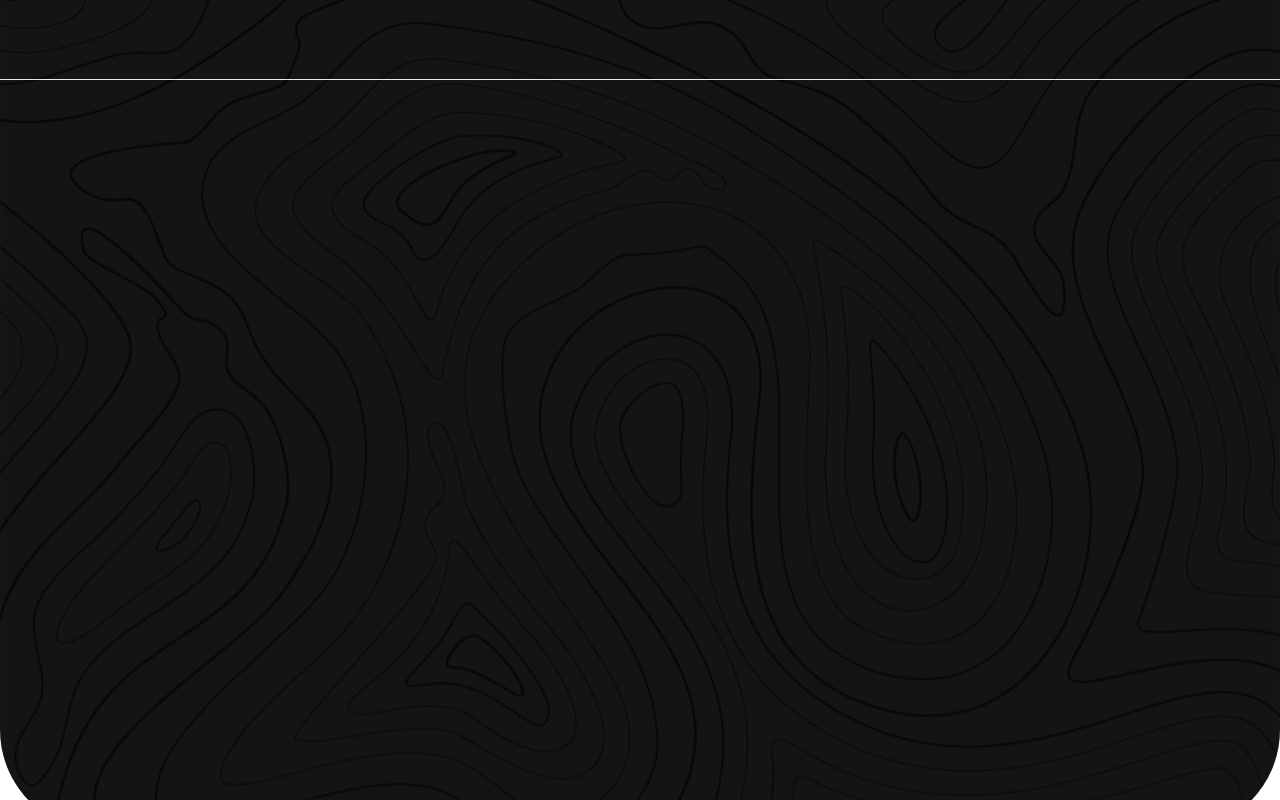
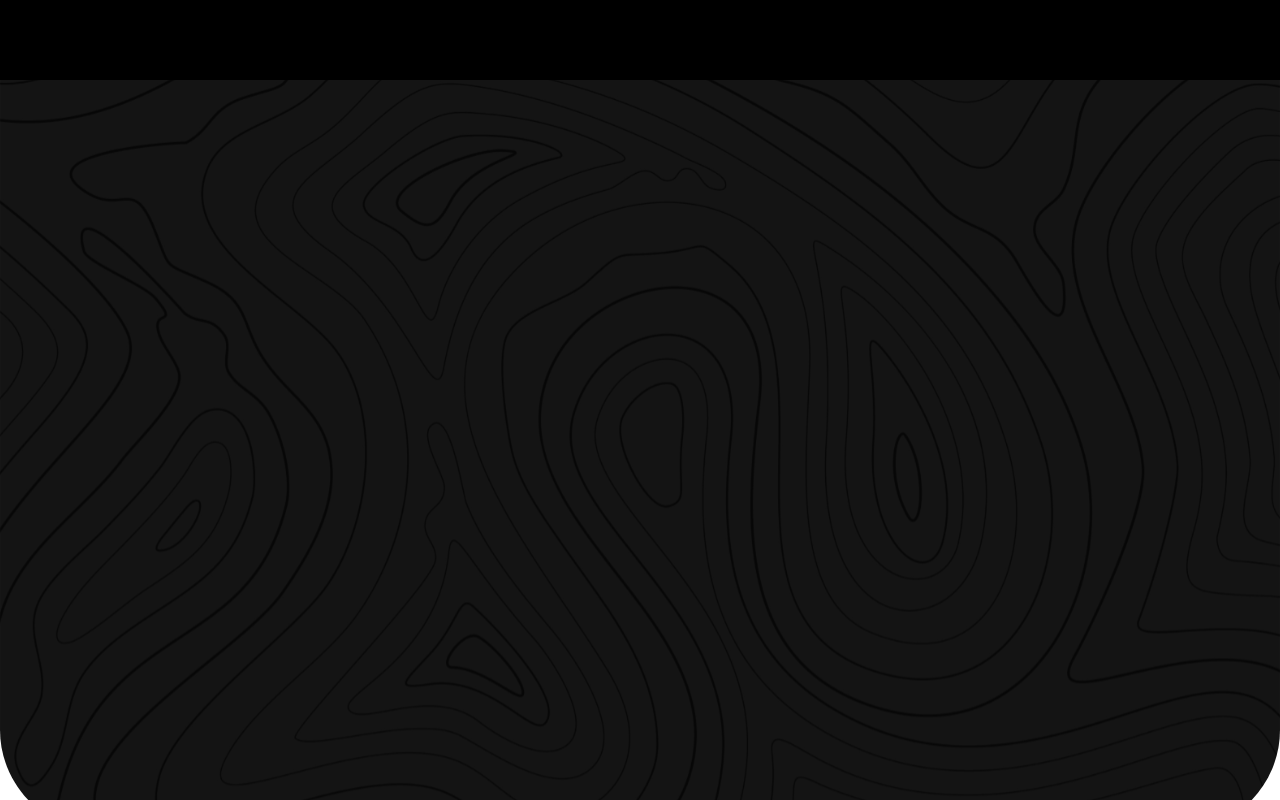
Before and after one commit to Avin008/kidjig-intern-assignment, a Next.js app: page / in a window 1280 px wide. Built offline with nearby package versions, Linux system fonts and the light colour scheme.

Commit message:
style: nav bg color

```diff
--- a/components/navbar.tsx
+++ b/components/navbar.tsx
@@ -1,7 +1,7 @@
 import Image from "next/image";
 
 const Navbar = () => {
-  return <nav className="h-20 border-b fixed left-0 right-0 top-0"></nav>;
+  return <nav className="h-20 fixed left-0 right-0 top-0 bg-[#000000]"></nav>;
 };
 
 export default Navbar;
```
